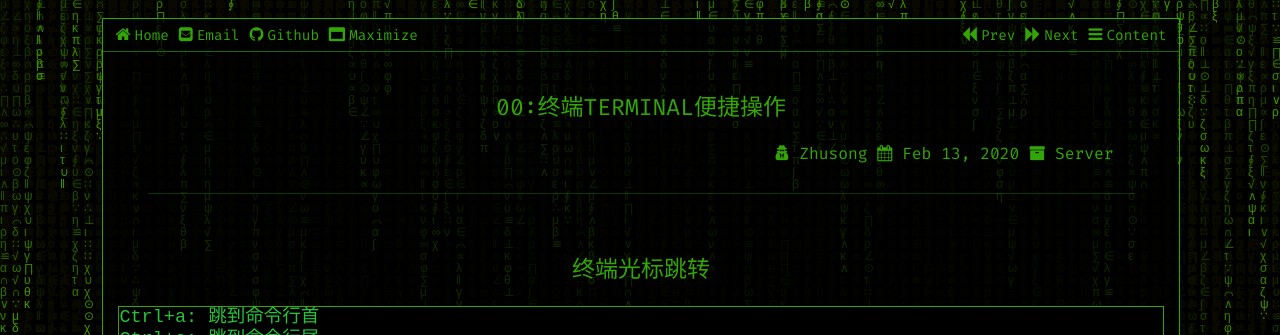
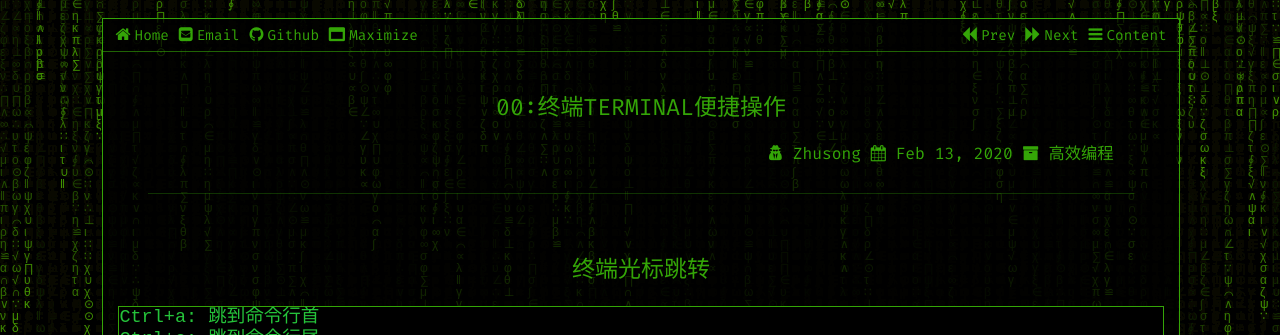
Before and after one commit to zhusonger/www.lasong.com.cn, a Jekyll site: the page built from _posts/Mac/2020-02-13-terminal.md, in a window 1280 px wide. Shown: the top 335 px of the page. Built offline with Jekyll 4.4.1, drawn with Linux system fonts in a browser that asks for light colours.

Commit message:
修改分类

```diff
--- a/_posts/Mac/2020-02-13-terminal.md
+++ b/_posts/Mac/2020-02-13-terminal.md
@@ -2,7 +2,7 @@
 title: 00:终端Terminal便捷操作
 author: Zhusong
 layout: post
-category: Server
+category: 高效编程
 home_btn: true
 btn_text: true
 footer: true
```
